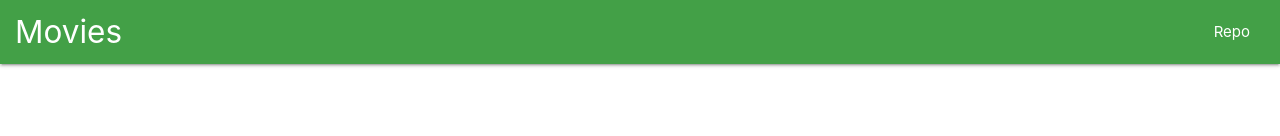
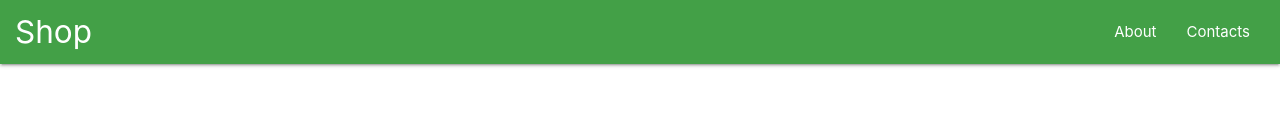
Before and after one commit to Anton-Pav/food, a React (Create React App) app: page / in a window 1280 px wide. Shown: the top 136 px of the page. Built offline with nearby package versions, Linux system fonts and the light colour scheme.

Commit message:
методы апишки

```diff
--- a/src/App.js
+++ b/src/App.js
@@ -1,4 +1,4 @@
-import {Route, Routes, Switch} from "react-router-dom";
+import {Route, Routes} from "react-router-dom";
 import {Header} from "./components/Header";
 import {Footer} from "./components/Footer";
 import {Home} from "./pages/Home";
--- a/src/components/Header.jsx
+++ b/src/components/Header.jsx
@@ -1,9 +1,14 @@
+import {Link} from "react-router-dom";
+
 function Header() {
     return <nav className='green darken-1'>
         <div className="nav-wrapper">
-            <a href="#" className="brand-logo">Movies</a>
+            <a href="/" className="brand-logo">Shop</a>
             <ul id="nav-mobile" className="right hide-on-med-and-down">
-                <li><a href="#">Repo</a></li>
+                <li>
+                    <Link to="/about">About</Link></li>
+                <li>
+                    <Link to="/contact">Contacts</Link></li>
             </ul>
         </div>
     </nav>
--- /dev/null
+++ b/src/config.js
@@ -0,0 +1,4 @@
+const API_KEY = '1'
+const API_URL = `https://www.themealdb.com/api/json/v1/${API_KEY}/`;
+
+export {API_URL}
```
Also changed, not shown: src/api.js (added, +17 -0 lines).
